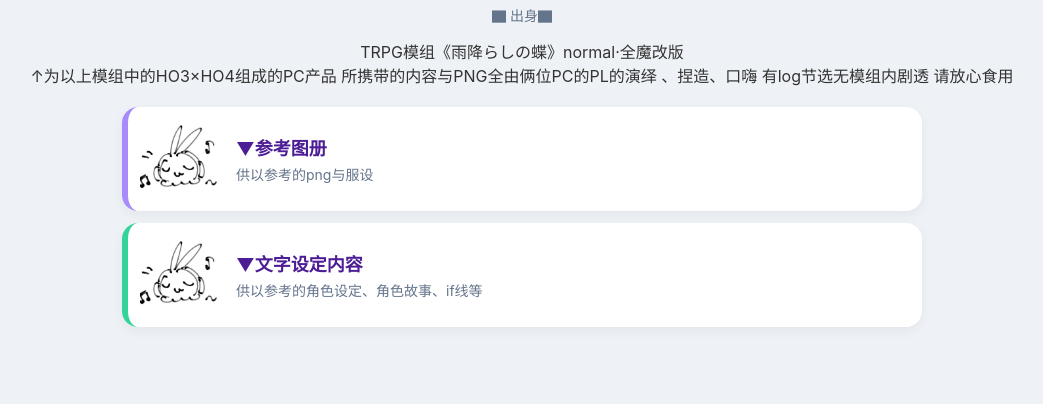
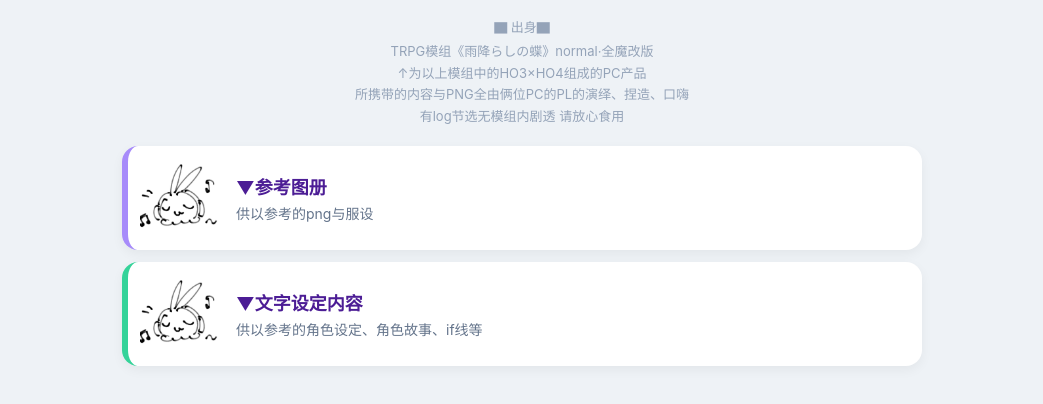
Before and after one commit to yatoorzz-max/cphhc, a plain HTML site: page index.html in a window 1280 px wide. Shown: the part 72-476 px from the top of the page, without its empty margins (118-1161 px from the left). Drawn offline with Linux system fonts and the light colour scheme.

Commit message:
Add files via upload

```diff
--- a/index.html
+++ b/index.html
@@ -63,11 +63,18 @@
 <div id="home-page">
   <div class="header">
     <h1>🐭设定存档🐦‍⬛</h1>
-   <p>▇ 出身▇</p>
-    TRPG模组《雨降らしの蝶》normal·全魔改版<br>
-↑为以上模组中的HO3×HO4组成的PC产品
-所携带的内容与PNG全由俩位PC的PL的演绎 、捏造、口嗨 有log节选无模组内剧透 请放心食用<br>
   </div>
+
+  <div style="text-align: center; margin-bottom: 20px;">
+    <span style="font-size: 13px; color: #94a3b8; display: block; margin-bottom: 4px;">▇ 出身▇</span>
+    <span style="font-size: 13px; color: #94a3b8; line-height: 1.5;">
+      TRPG模组《雨降らしの蝶》normal·全魔改版<br>
+      ↑为以上模组中的HO3×HO4组成的PC产品<br>
+      所携带的内容与PNG全由俩位PC的PL的演绎、捏造、口嗨<br>
+      有log节选无模组内剧透 请放心食用
+    </span>
+  </div>
+
 
   <div class="menu-grid">
     <!-- 👇 第一个卡片：左图右字，更加紧凑 -->
```
